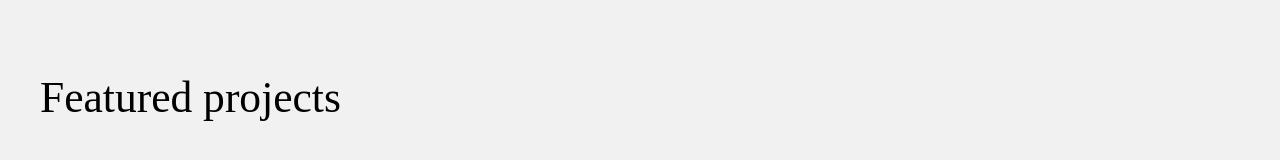
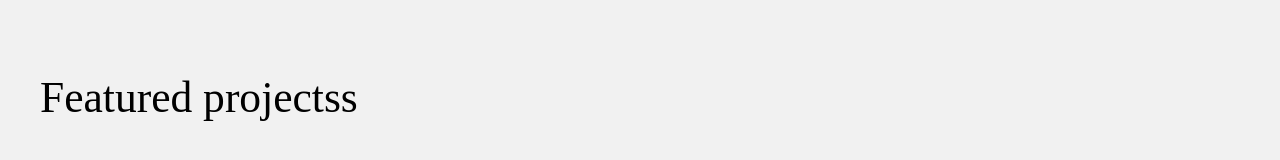
Before and after one commit to amangouste225/Ochi-Design, a React (Vite) app: page / in a window 1280 px wide. Shown: the part 3537-3697 px from the top of the page. Built offline with nearby package versions, Linux system fonts and the light colour scheme; a web font is replaced by a local one.

Commit message:
change title

```diff
--- a/src/components/Projects.jsx
+++ b/src/components/Projects.jsx
@@ -2,7 +2,7 @@ export default function Projects() {
   return (
     <div className="w-full bg-[#F1F1F1] py-32">
       <h1 className="text-black px-10 font-montreal whitespace-wrap text-[3.4vw] w-4/5 leading-tight font-normal">
-        Featured projects
+        Featured projectss
       </h1>
     </div>
   );
```
